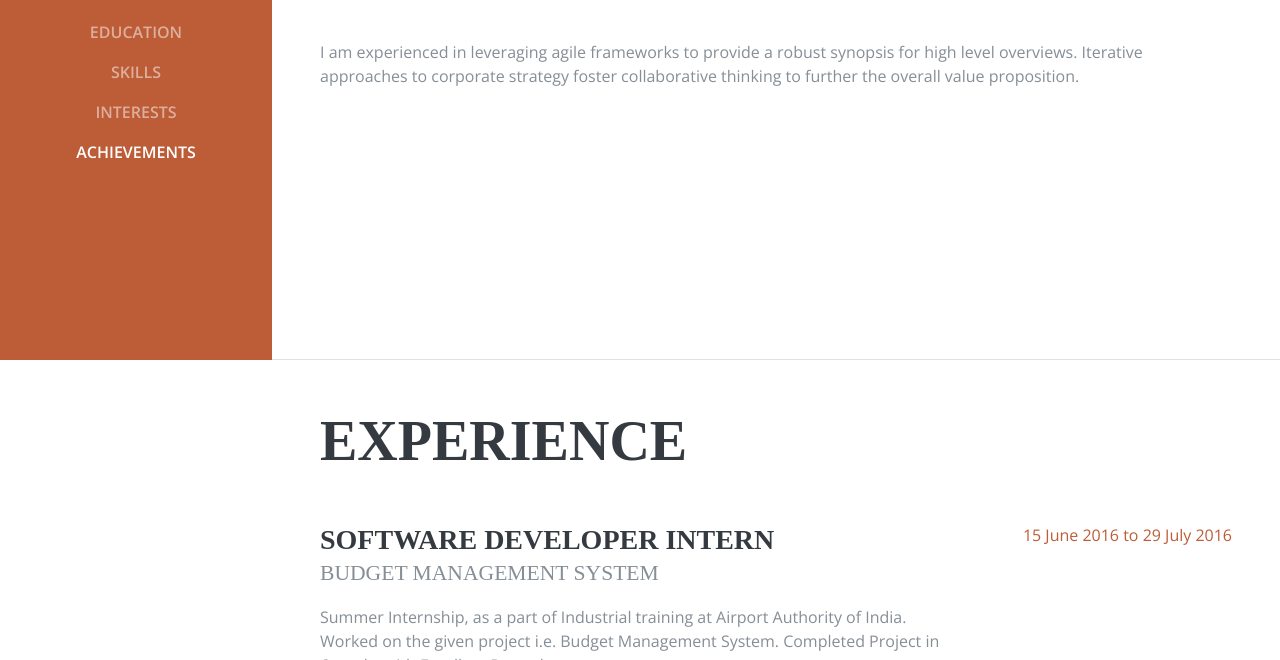
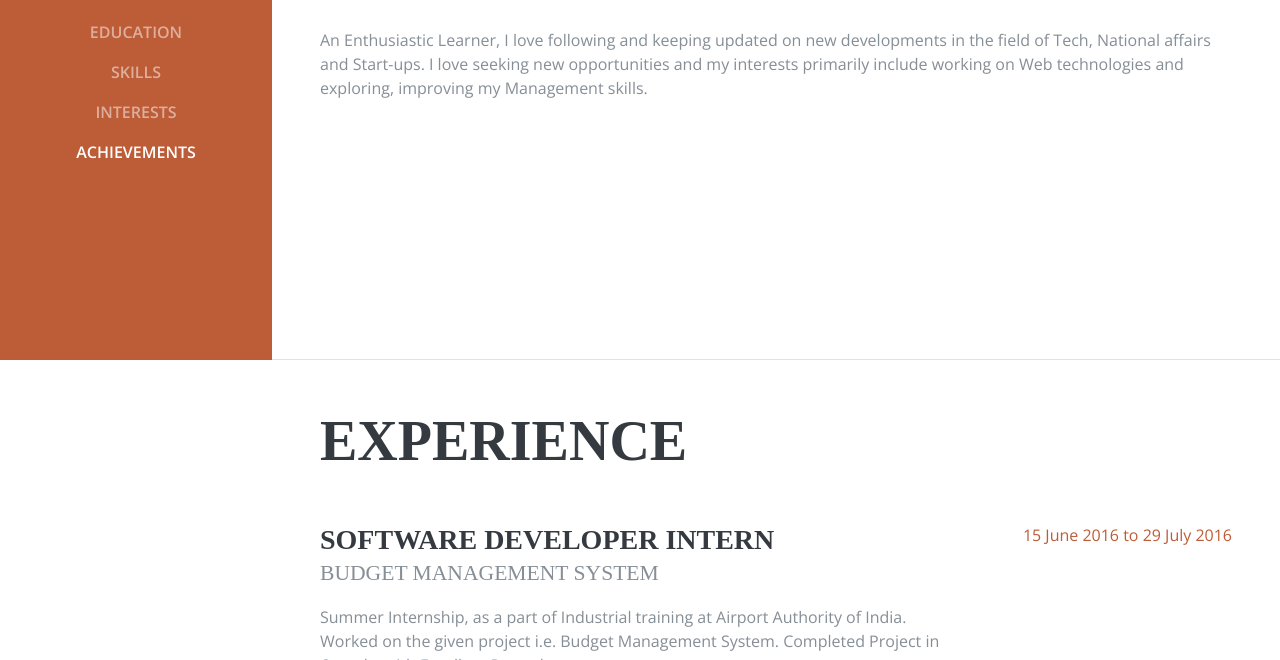
Before and after one commit to PrashantSharma-26/Prashant, a plain HTML site: page index.html in a window 1280 px wide. Shown: the part 440-1100 px from the top of the page. Drawn offline with nearby package versions, Linux system fonts and the light colour scheme; a web font is replaced by a local one.

Commit message:
Update About
Updated About Info

```diff
--- a/index.html
+++ b/index.html
@@ -72,7 +72,9 @@
           <div class="subheading mb-5">279, Roshan garden · Najafgarh, New Delhi · 9166496174 ·
             <a href="mailto:prashant.15.sharma@st.niituniversity.in">Prashant@email.com</a>
           </div>
-          <p class="mb-5">I am experienced in leveraging agile frameworks to provide a robust synopsis for high level overviews. Iterative approaches to corporate strategy foster collaborative thinking to further the overall value proposition.</p>
+          <p class="mb-5">An Enthusiastic Learner, I love following and keeping updated on new developments in the field of Tech, National affairs and Start-ups. I love seeking new opportunities and my interests primarily include working on Web technologies and exploring, improving my Management skills.
+
+</p>
           <!--
           <ul class="list-inline list-social-icons mb-0">
             <li class="list-inline-item">
```
